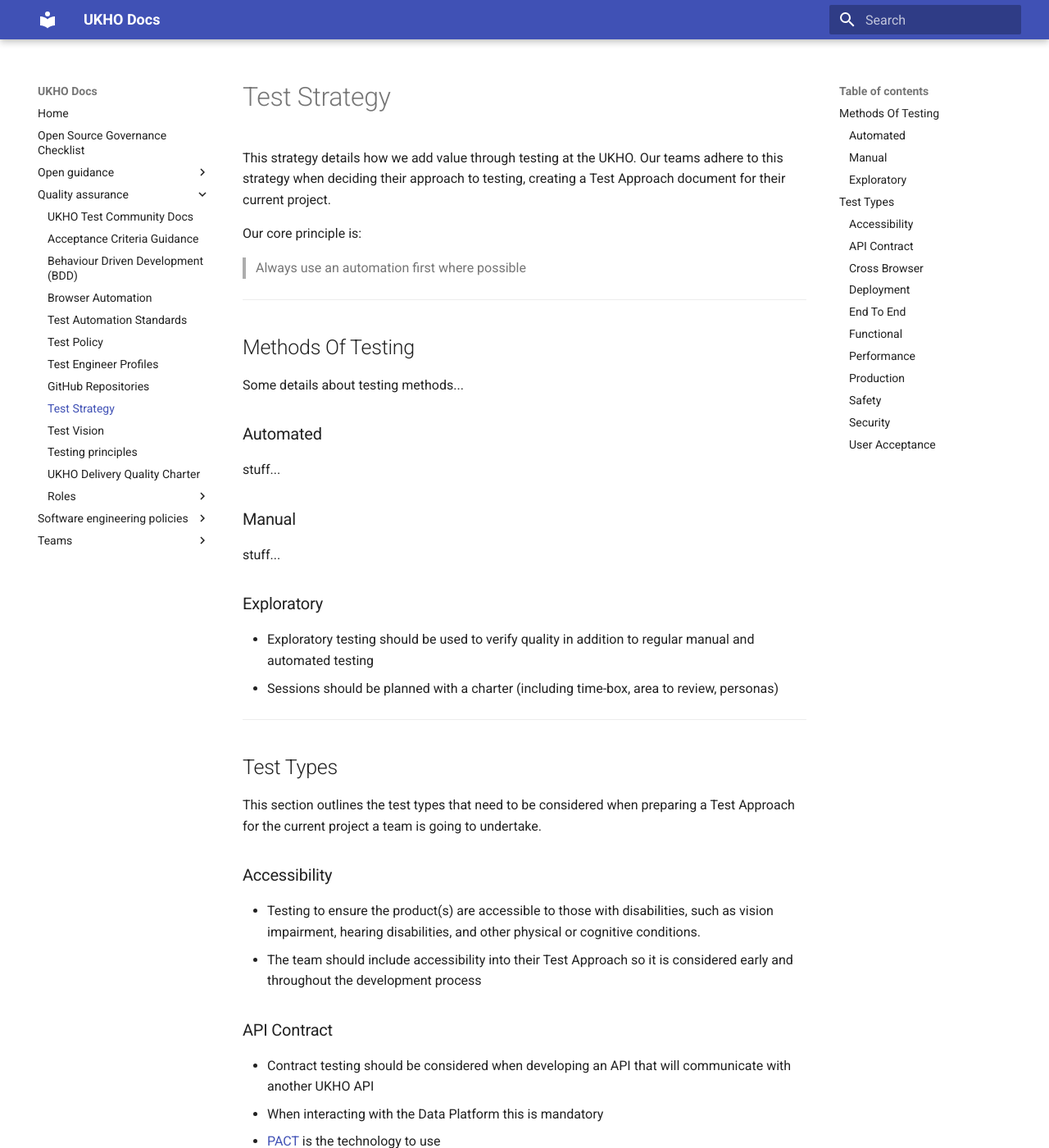
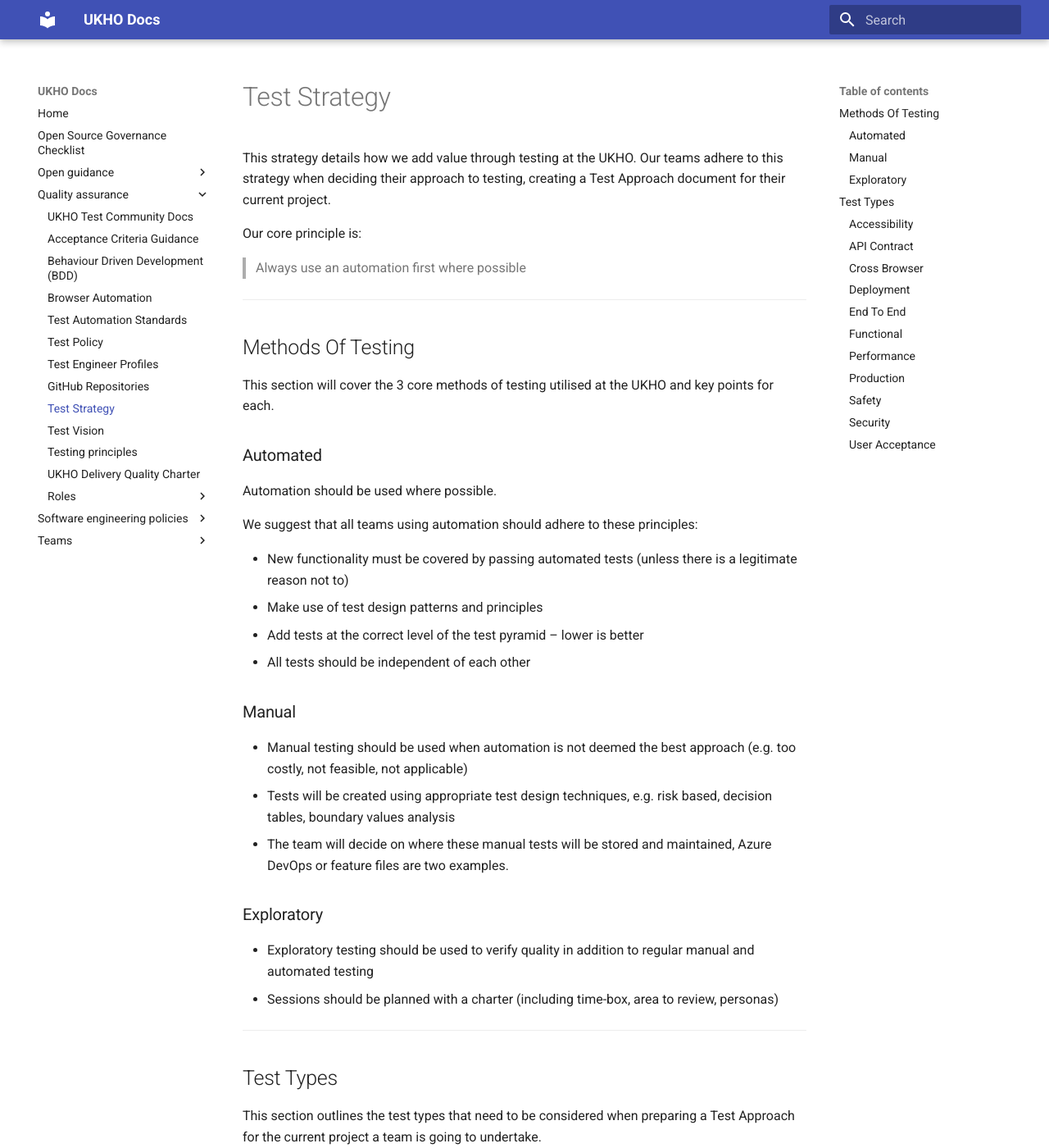
Before and after one commit to UKHO/docs, an MkDocs documentation site: the page built from docs/quality-assurance/test-strategy.md, in a window 1280 px wide and 1400 px high. Shown: the whole window at 82% size. Built offline with MkDocs 1.6.1 and Material for MkDocs 9.7.7, drawn with Linux system fonts in a browser that asks for light colours; some of the changed text lies outside the part shown.

Commit message:
Fill in remaining sections

```diff
--- a/docs/quality-assurance/test-strategy.md
+++ b/docs/quality-assurance/test-strategy.md
@@ -10,15 +10,24 @@ Our core principle is:
 
 ## Methods Of Testing
 
-Some details about testing methods...
+This section will cover the 3 core methods of testing utilised at the UKHO and key points for each.
 
 ### Automated
 
-stuff...
+Automation should be used where possible.
+
+We suggest that all teams using automation should adhere to these principles:
+
+* New functionality must be covered by passing automated tests (unless there is a legitimate reason not to)
+* Make use of test design patterns and principles
+* Add tests at the correct level of the test pyramid – lower is better
+* All tests should be independent of each other
 
 ### Manual
 
-stuff...
+* Manual testing should be used when automation is not deemed the best approach (e.g. too costly, not feasible, not applicable)
+* Tests will be created using appropriate test design techniques, e.g. risk based, decision tables, boundary values analysis
+* The team will decide on where these manual tests will be stored and maintained, Azure DevOps or feature files are two examples.
 
 ### Exploratory
 
@@ -59,7 +68,8 @@ This section outlines the test types that need to be considered when preparing a
 
 ### End To End
 
-Stuff...
+* Testing to ensure the application is performing as designed and expected from start to finish to simulate a user
+* This should be used minimally and should predominantly cover happy path scenarios
 
 ### Functional
 
@@ -69,11 +79,12 @@ Tests should be added at the correct level of the test pyramid – lower is bett
 
 ### Performance
 
-Stuff...
+* The purpose of performance testing is to determine how the product performs in regards to stability and responsiveness under specified conditions
+* The requirements for performance testing should be considered from the outset of the project and recorded as part of the Non-Functional Requirements
 
 ### Production
 
-Stuff...
+* Ensuring products delivered are up and behaving as expected is a key aspect of ongoing support and maintenance, this can be achieved via continuous testing and monitoring
 
 ### Safety
 
```
